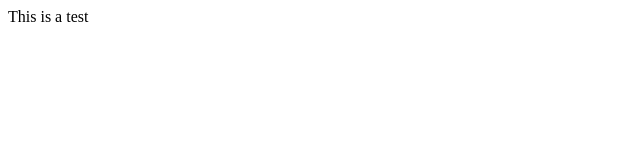
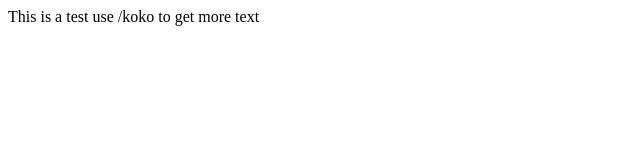
Before and after one commit to kokofixcomputers/test.kokofixcomputers.github.io, a plain HTML site: page index.html in a window 1280 px wide. Shown: the whole page, without its empty margins (0-640 px from the left). Drawn offline with Linux system fonts and the light colour scheme.

Commit message:
Update index.html

```diff
--- a/index.html
+++ b/index.html
@@ -1 +1 @@
-<p>This is a test</p>
+<p>This is a test use /koko to get more text</p>
```
